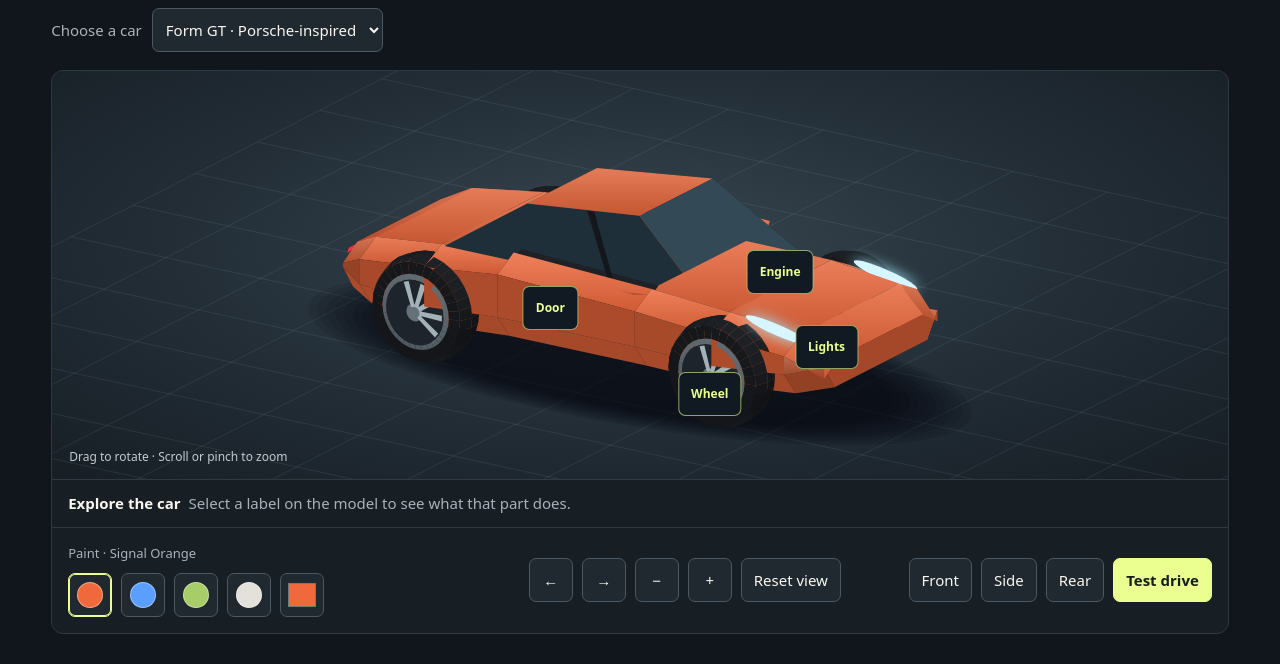
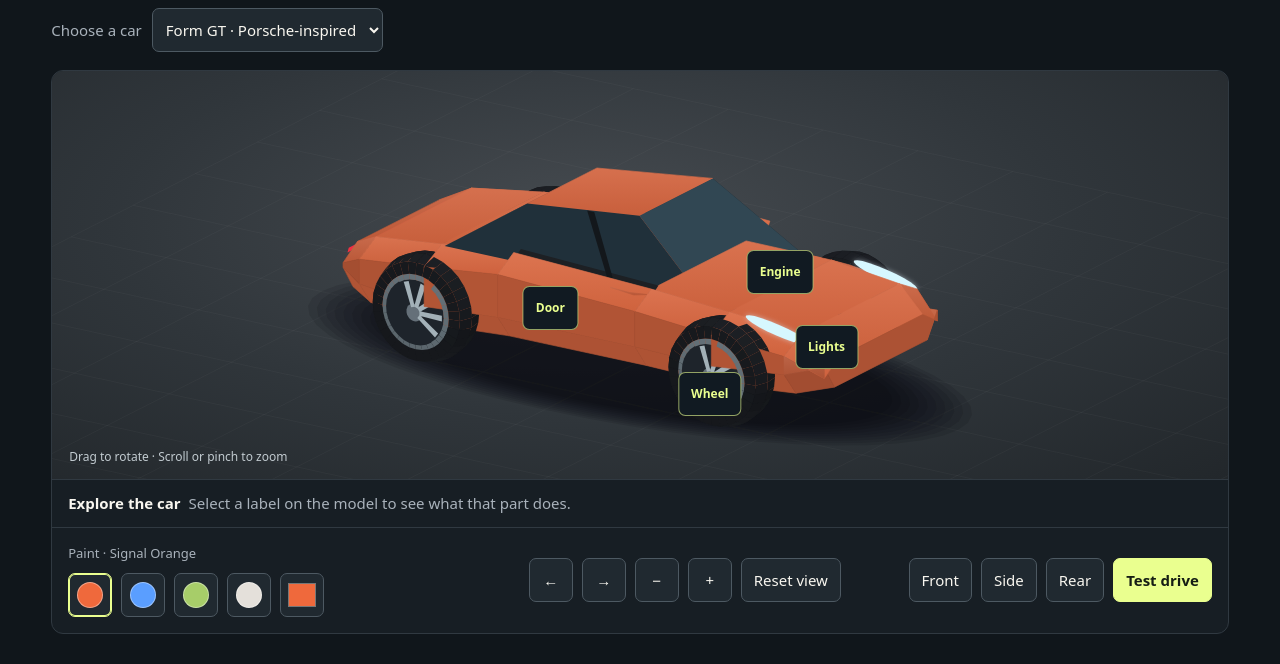
Before and after one commit to Josselly/dreamgarage, a plain HTML site: page index.html in a window 1280 px wide. Shown: the part 213-877 px from the top of the page. Drawn offline with Linux system fonts and the light colour scheme.

Commit message:
Soften showroom lighting and car paint rendering

```diff
--- a/index.html
+++ b/index.html
@@ -16,7 +16,7 @@ header span,.model{color:var(--muted);font-size:12px;letter-spacing:.13em;text-t
 h1{margin:9px 0 0;font-size:clamp(48px,8vw,106px);line-height:.96;letter-spacing:-.085em;font-weight:760}
 .model{margin:12px 0 20px}
 .studio{border:1px solid var(--line);background:#171e24;border-radius:12px;overflow:hidden}
-.viewport{position:relative;background:radial-gradient(ellipse at 49% 44%,#384750,#222d36 55%,#171e24 100%)}
+.viewport{position:relative;background:radial-gradient(ellipse at 46% 37%,#464b50,#30363b 53%,#22272b 100%)}
 canvas{display:block;width:100%;height:clamp(330px,51vh,580px);touch-action:none;cursor:grab;outline-offset:-4px}
 canvas:active{cursor:grabbing}
 .hotspots{position:absolute;inset:0;pointer-events:none;overflow:hidden}
@@ -301,12 +301,17 @@ function draw(){
     const depth=x*sy+z*cy;
     return [w*.5+across*size,h*.52-(y-.73)*cp*size+depth*sp*size,depth*cp+(y-.73)*sp];
   }
-  function polygon(points,fill){
+  function polygon(points,fill,sealEdges=false){
     ctx.beginPath();
     points.forEach(([x,y],i)=>i?ctx.lineTo(x,y):ctx.moveTo(x,y));
     ctx.closePath();
     ctx.fillStyle=fill;
     ctx.fill();
+    if(sealEdges){
+      ctx.strokeStyle=fill;
+      ctx.lineWidth=.65;
+      ctx.stroke();
+    }
   }
   const grid=(a,b)=>{
     const [x,y]=project(a),[u,v]=project(b);
@@ -318,7 +323,7 @@ function draw(){
     grid([i,0,-6],[i,0,6]);
     grid([-6,0,i],[6,0,i]);
   }
-  ctx.strokeStyle='#90adbc22';
+  ctx.strokeStyle='#bac3c413';
   ctx.stroke();
   for(let i=9;i>=0;i--){
     const radius=1+i*.035;
@@ -352,25 +357,29 @@ function draw(){
     const n=[u[1]*v[2]-u[2]*v[1],u[2]*v[0]-u[0]*v[2],u[0]*v[1]-u[1]*v[0]];
     const length=Math.hypot(...n)||1;
     const facing=Math.abs((n[0]*.28+n[1]*.89+n[2]*.34)/length);
-    const light=face.fixed?1:.55+.48*facing;
+    const light=face.fixed?1:.67+.31*facing;
 
     const color=face.feature==='headlight' && !headlightsOn ? [81,100,111] : face.color||paint;
     if(face.feature==='headlight' && headlightsOn){
-      ctx.shadowBlur=14;
-      ctx.shadowColor='#a2e9ff';
+      ctx.shadowBlur=5;
+      ctx.shadowColor='#ddedfa88';
     }
-    const rgb=color.map(value=>Math.min(255,Math.round(value*light)));
+    const brightness=(color[0]+color[1]+color[2])/3;
+    const rgb=color.map(value=>{
+      const toned=face.color?value:value*.89+brightness*.11;
+      return Math.min(255,Math.round(toned*light));
+    });
     let fill='rgb('+rgb.join(',')+')';
     if(!face.color && facing>.4){
       const top=Math.min(...face.points.map(point=>point[1]));
       const bottom=Math.max(...face.points.map(point=>point[1]));
       if(bottom-top>2){
         fill=ctx.createLinearGradient(0,top,0,bottom);
-        fill.addColorStop(0,'rgb('+rgb.map(channel=>Math.round(channel*.82+41)).join(',')+')');
-        fill.addColorStop(1,'rgb('+rgb.map(channel=>Math.round(channel*.86)).join(',')+')');
+        fill.addColorStop(0,'rgb('+rgb.map(channel=>Math.round(channel*.91+20)).join(',')+')');
+        fill.addColorStop(1,'rgb('+rgb.map(channel=>Math.round(channel*.94)).join(',')+')');
       }
     }
-    polygon(face.points,fill);
+    polygon(face.points,fill,!face.color);
     ctx.shadowBlur=0;
   }
   const side=cy>=0?1:-1;
```
